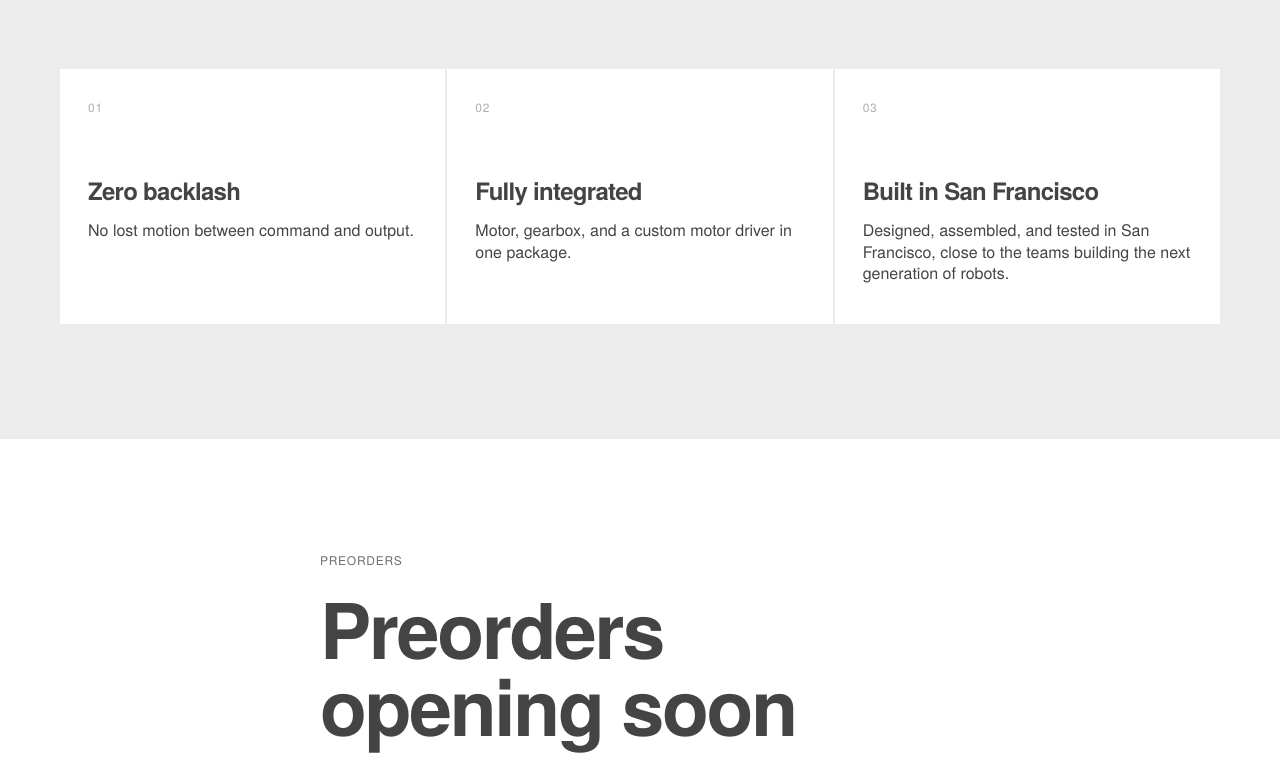
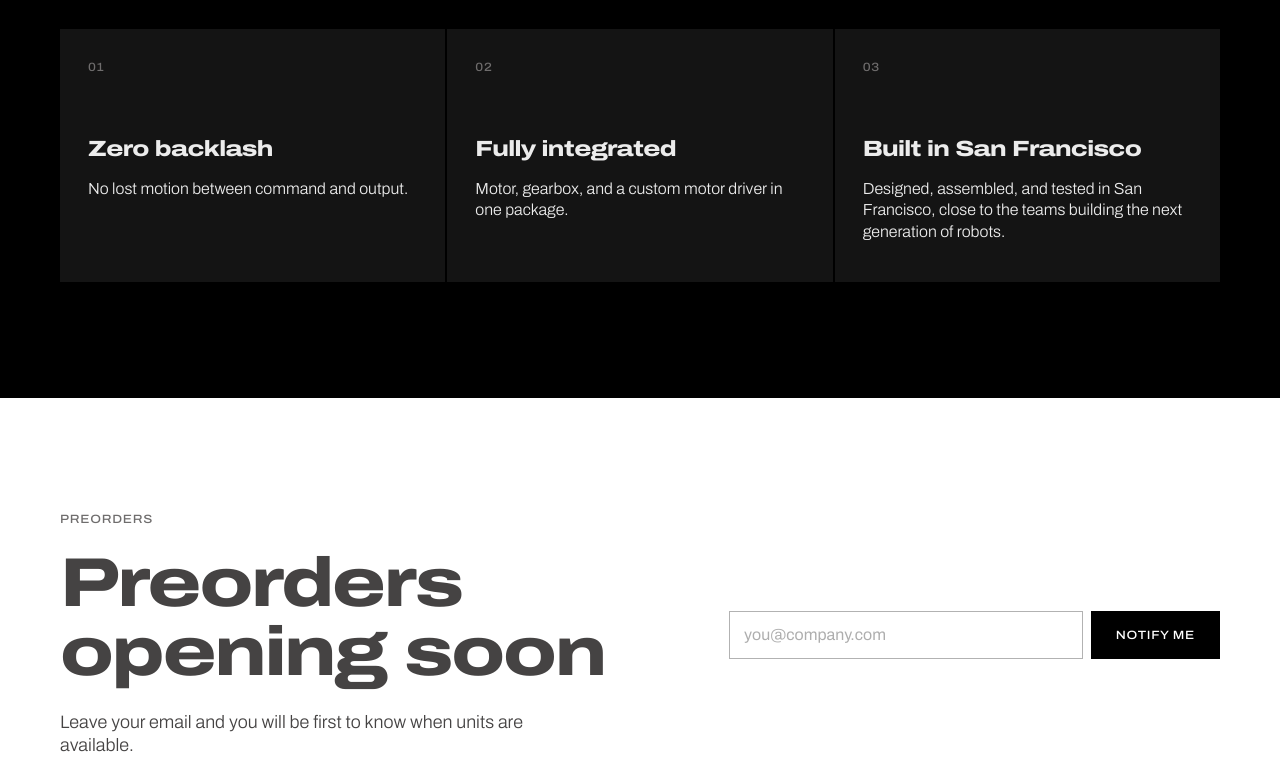
Before and after one commit to TarunM78/verrosrobotics.com, a plain HTML site: page index.html in a window 1280 px wide. Shown: the part 1123-1894 px from the top of the page. Drawn offline with Linux system fonts and the light colour scheme.

Commit message:
Black bands, Preorders split layout, and Archivo expanded type
- Mission section and footer become black bands (light type, dark gray
  cards) so the page alternates light gray, black, white, light gray, black.
- Preorders is now two columns: heading and copy left, email form right.
- Typeface switched to Archivo (variable weight 300-800, width 100-125%),
  self-hosted as "Verros Sans". Headlines and uppercase labels use the
  expanded width for an industrial feel; body copy stays normal width.
  Replaces the TeX Gyre Heros files.

Co-Authored-By: Claude Fable 5.1 <noreply@anthropic.com>

```diff
--- a/index.html
+++ b/index.html
@@ -10,8 +10,7 @@
   <meta property="og:type" content="website">
   <meta property="og:url" content="https://verrosrobotics.com/">
   <meta name="theme-color" content="#ececec">
-  <link rel="preload" href="fonts/verros-sans-regular.woff2" as="font" type="font/woff2" crossorigin>
-  <link rel="preload" href="fonts/verros-sans-bold.woff2" as="font" type="font/woff2" crossorigin>
+  <link rel="preload" href="fonts/verros-sans.woff2" as="font" type="font/woff2" crossorigin>
   <link rel="icon" href="favicon.svg" type="image/svg+xml">
   <link rel="canonical" href="https://verrosrobotics.com/">
   <link rel="stylesheet" href="style.css">
@@ -59,7 +58,7 @@
       </div>
     </section>
 
-    <section class="section" id="mission" aria-labelledby="mission-title">
+    <section class="section section-dark" id="mission" aria-labelledby="mission-title">
       <div class="container">
         <div class="section-head reveal">
           <p class="eyebrow">Mission</p>
@@ -86,11 +85,14 @@
     </section>
 
     <section class="section section-invert" id="preorder" aria-labelledby="preorder-title">
-      <div class="container narrow reveal">
+      <div class="container preorder-grid reveal">
+        <div class="preorder-copy">
           <p class="eyebrow">Preorders</p>
           <h2 id="preorder-title">Preorders opening soon</h2>
           <p class="lead">Leave your email and you will be first to know when units are available.</p>
+        </div>
 
+        <div class="preorder-form">
           <form class="form form-inline" id="signup-form" novalidate>
             <label class="sr-only" for="signup-email">Email address</label>
             <input id="signup-email" name="email" type="email" autocomplete="email" placeholder="you@company.com" required>
@@ -100,6 +102,7 @@
           <div class="form-success" id="signup-success" role="status" aria-live="polite" hidden>
             <p class="success-title">You are on the list.</p>
             <p id="signup-success-detail">We will email you when preorders open.</p>
+          </div>
         </div>
       </div>
     </section>
--- a/style.css
+++ b/style.css
@@ -3,22 +3,11 @@
    tiny uppercase tracked labels, huge tight bold headlines, light-weight body copy. */
 
 /* Self-hosted typeface so the site renders identically on every device.
-   "Verros Sans" is a renamed Latin subset of TeX Gyre Heros (GUST Font License); see fonts/. */
+   "Verros Sans" is a renamed Latin subset of Archivo (SIL OFL 1.1), a grotesk with a width axis:
+   the expanded cut carries headlines and labels, the normal cut carries body copy. See fonts/. */
 @font-face {
-  font-family: "Verros Sans"; font-style: normal; font-weight: 400; font-display: swap;
-  src: url("fonts/verros-sans-regular.woff2") format("woff2");
-}
-@font-face {
-  font-family: "Verros Sans"; font-style: normal; font-weight: 700; font-display: swap;
-  src: url("fonts/verros-sans-bold.woff2") format("woff2");
-}
-@font-face {
-  font-family: "Verros Sans"; font-style: italic; font-weight: 400; font-display: swap;
-  src: url("fonts/verros-sans-italic.woff2") format("woff2");
-}
-@font-face {
-  font-family: "Verros Sans"; font-style: italic; font-weight: 700; font-display: swap;
-  src: url("fonts/verros-sans-bolditalic.woff2") format("woff2");
+  font-family: "Verros Sans"; font-style: normal; font-weight: 300 800; font-stretch: 100% 125%;
+  font-display: swap; src: url("fonts/verros-sans.woff2") format("woff2");
 }
 
 :root {
@@ -29,13 +18,15 @@
   --bg: #ececec;
   --bg-alt: #d9d9d9;
   --bg-white: #ffffff;
-  --bg-footer: #f8f8f8;
   --line: rgba(0, 0, 0, 0.14);
   --line-strong: rgba(0, 0, 0, 0.3);
   --surface: var(--bg-white);
   --field-bg: var(--bg-white);
+  --on-ink: #ffffff;
 
-  --font: "Verros Sans", Helvetica, Arial, sans-serif;
+  --font: "Verros Sans", "Archivo", Helvetica, Arial, sans-serif;
+  --wide: 125%;   /* headline and label width */
+  --label-wide: 112%;
 
   --container: 1290px;
   --gutter: 20px;
@@ -65,7 +56,7 @@ a:hover { color: var(--ink); }
 
 :focus-visible { outline: 1px solid var(--ink); outline-offset: 3px; }
 
-h1, h2, h3 { margin: 0; font-weight: 700; letter-spacing: -0.03em; line-height: 1; color: var(--fg); }
+h1, h2, h3 { margin: 0; font-weight: 800; font-stretch: var(--wide); letter-spacing: -0.03em; line-height: 1; color: var(--fg); }
 p { margin: 0; }
 
 .container {
@@ -78,9 +69,6 @@ p { margin: 0; }
 }
 @media (min-width: 720px) { :root { --gutter: 40px; } }
 @media (min-width: 1100px) { :root { --gutter: 60px; } }
-
-.container.narrow { max-width: 760px; }
-.container.narrow .lead { margin-left: 0; }
 
 .sr-only {
   position: absolute !important;
@@ -104,7 +92,8 @@ main, .footer, .announce, .nav-wrap { position: relative; z-index: 1; }
 /* Uppercase micro label used for nav, eyebrows, captions, buttons */
 .eyebrow, .nav-links a:not(.btn), .nav-toggle, .announce, .card-index, .footer-label, .footer-nav a, .btn {
   font-size: 12px;
-  font-weight: 400;
+  font-weight: 500;
+  font-stretch: var(--label-wide);
   letter-spacing: var(--track);
   text-transform: uppercase;
   line-height: 1;
@@ -115,6 +104,22 @@ main, .footer, .announce, .nav-wrap { position: relative; z-index: 1; }
   --bg: var(--bg-white);
   --surface: var(--bg);
   background: var(--bg);
+}
+
+/* Black band: light type on black, dark gray blocks */
+.section-dark, .footer {
+  --bg: #000000;
+  --ink: #ffffff;
+  --on-ink: #000000;
+  --fg: #ececec;
+  --muted: #9a9a9a;
+  --subtle: #6f6d6d;
+  --surface: #141414;
+  --field-bg: #0a0a0a;
+  --line: rgba(255, 255, 255, 0.14);
+  --line-strong: rgba(255, 255, 255, 0.3);
+  background: var(--bg);
+  color: var(--fg);
 }
 
 /* Announcement bar */
@@ -154,7 +159,7 @@ main, .footer, .announce, .nav-wrap { position: relative; z-index: 1; }
 }
 .brand-mark { display: block; flex: none; width: 20px; height: 20px; }
 .brand-name {
-  font-size: 12px; font-weight: 400; letter-spacing: 0.12em; text-transform: uppercase; line-height: 1;
+  font-size: 12px; font-weight: 600; font-stretch: var(--wide); letter-spacing: 0.1em; text-transform: uppercase; line-height: 1;
 }
 
 .nav-links { display: flex; align-items: center; gap: 32px; }
@@ -198,10 +203,10 @@ main, .footer, .announce, .nav-wrap { position: relative; z-index: 1; }
   transition: background-color 140ms ease, color 140ms ease, opacity 140ms ease;
 }
 .btn-sm { min-height: 36px; padding: 0 16px; }
-.btn-solid { background: var(--ink); color: #fff; }
-.btn-solid:hover { background: var(--fg); border-color: var(--fg); color: #fff; }
+.btn-solid { background: var(--ink); color: var(--on-ink); }
+.btn-solid:hover { background: var(--fg); border-color: var(--fg); color: var(--on-ink); }
 .btn-outline { background: transparent; color: var(--ink); }
-.btn-outline:hover { background: var(--ink); color: #fff; }
+.btn-outline:hover { background: var(--ink); color: var(--on-ink); }
 .btn:disabled { opacity: 0.5; cursor: wait; }
 .btn-row { display: flex; flex-wrap: wrap; gap: 12px; }
 
@@ -215,7 +220,7 @@ main, .footer, .announce, .nav-wrap { position: relative; z-index: 1; }
 .hero { padding: clamp(64px, 9vw, 128px) 0 clamp(56px, 7vw, 96px); }
 .hero-inner { display: flex; flex-direction: column; align-items: flex-start; }
 .hero h1 {
-  font-size: clamp(56px, 9.5vw, 120px);
+  font-size: clamp(48px, 8.5vw, 108px);
   max-width: 12ch;
 }
 .hero-sub {
@@ -237,7 +242,7 @@ main, .footer, .announce, .nav-wrap { position: relative; z-index: 1; }
 
 /* Sections */
 .section { padding: clamp(72px, 9vw, 120px) 0; }
-.section h2 { font-size: clamp(40px, 6vw, 80px); }
+.section h2 { font-size: clamp(36px, 5.4vw, 72px); }
 
 /* Cards (mission): flat white blocks */
 .cards { display: grid; gap: 2px; }
@@ -248,7 +253,7 @@ main, .footer, .announce, .nav-wrap { position: relative; z-index: 1; }
   background: var(--surface);
 }
 .card-index { display: block; color: var(--subtle); margin-bottom: 64px; }
-.card h3 { font-size: 24px; line-height: 1.1; margin-bottom: 16px; }
+.card h3 { font-size: 22px; line-height: 1.1; margin-bottom: 16px; }
 .card p { color: var(--fg); font-weight: 300; font-size: 16px; line-height: 1.35; }
 @media (min-width: 720px) and (max-width: 1023px) {
   .card { padding: 24px 20px 32px; }
@@ -257,9 +262,13 @@ main, .footer, .announce, .nav-wrap { position: relative; z-index: 1; }
   .card p { font-size: 15px; }
 }
 
-/* Preorder band */
-#preorder .form-inline { margin-left: 0; }
-#preorder .form-success { text-align: left; }
+/* Preorder band: copy left, email form right */
+.preorder-grid { display: grid; gap: 40px; }
+@media (min-width: 900px) {
+  .preorder-grid { grid-template-columns: 1.2fr 1fr; gap: 80px; align-items: center; }
+}
+.preorder-form .form, .preorder-form .form-success { margin-top: 0; }
+.preorder-form .form-inline { max-width: none; }
 
 /* Forms */
 .form { margin-top: 40px; }
@@ -302,7 +311,7 @@ main, .footer, .announce, .nav-wrap { position: relative; z-index: 1; }
   margin-top: 40px; padding: 28px;
   background: var(--surface);
 }
-.success-title { font-size: 24px; font-weight: 700; letter-spacing: -0.03em; margin-bottom: 8px; color: var(--fg); }
+.success-title { font-size: 22px; font-weight: 800; font-stretch: var(--wide); letter-spacing: -0.02em; margin-bottom: 8px; color: var(--fg); }
 .form-success p + p { color: var(--muted); font-weight: 300; }
 .form-success a { word-break: break-all; }
 
@@ -320,7 +329,7 @@ main, .footer, .announce, .nav-wrap { position: relative; z-index: 1; }
 @media (max-width: 559px) { .panel { padding: 24px 20px; } }
 
 /* Footer */
-.footer { background: var(--bg-footer); padding: clamp(48px, 6vw, 80px) 0 max(32px, env(safe-area-inset-bottom)); }
+.footer { padding: clamp(48px, 6vw, 80px) 0 max(32px, env(safe-area-inset-bottom)); }
 .footer-grid { display: grid; gap: 40px; }
 @media (min-width: 720px) { .footer-grid { grid-template-columns: 1.4fr 1fr; } }
 .footer-brand .brand-name { font-size: 12px; }
@@ -338,7 +347,7 @@ main, .footer, .announce, .nav-wrap { position: relative; z-index: 1; }
   :root { --nav-h: 52px; }
   .announce { padding-top: 6px; padding-bottom: 6px; }
   .hero { padding-top: 40px; padding-bottom: 40px; }
-  .hero h1 { font-size: clamp(40px, 7.5vw, 72px); }
+  .hero h1 { font-size: clamp(36px, 7vw, 64px); }
   .hero-sub { margin-top: 16px; }
   .hero-body { margin-top: 12px; font-size: 16px; }
   .hero .btn-row { margin-top: 24px; }
```
Also changed, not shown: fonts/LICENSE.txt, fonts/MANIFEST-verros-sans.txt, fonts/verros-sans-bold.woff2 (deleted), fonts/verros-sans-bolditalic.woff2 (deleted), fonts/verros-sans-italic.woff2 (deleted), fonts/verros-sans-regular.woff2 (deleted), fonts/verros-sans.woff2 (added), 1 other file. Lines whose indentation alone changed are shown as unchanged.
